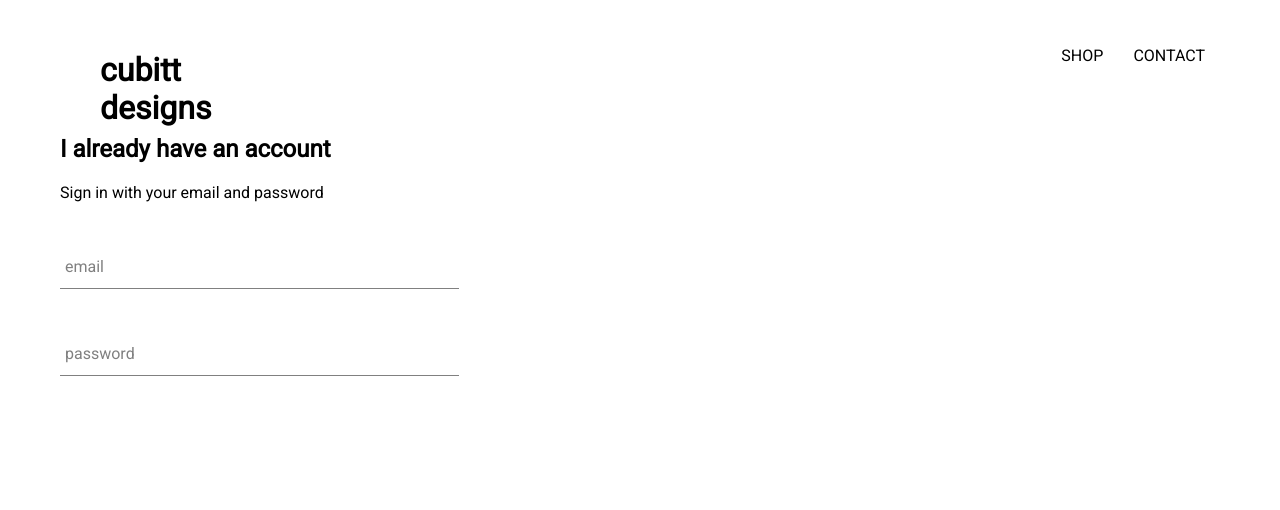
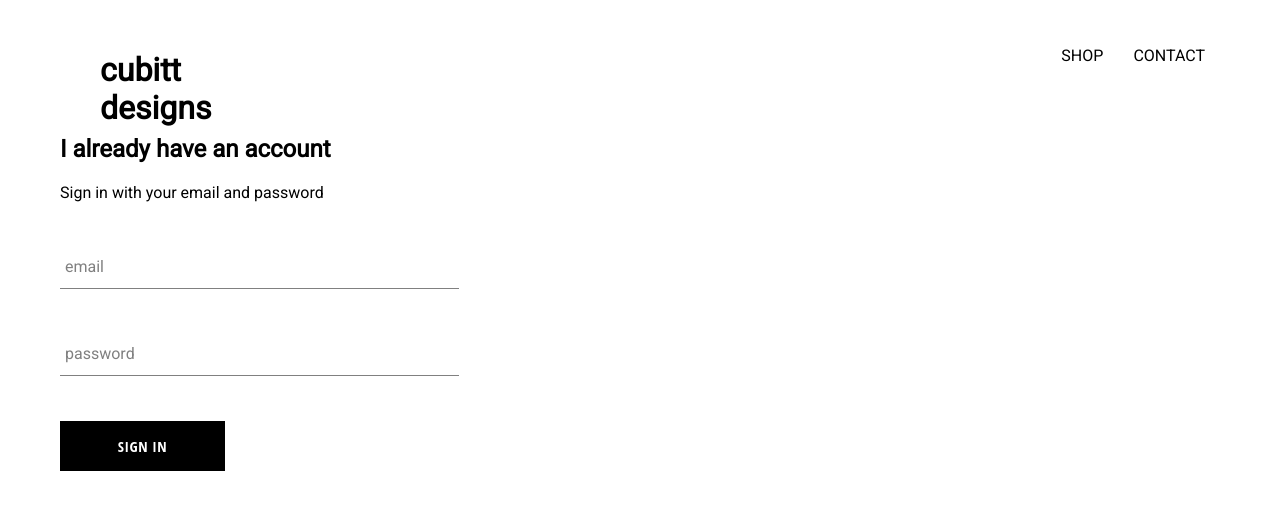
Before and after one commit to JebRichards/cubitt-designs, a React (Create React App) app: page /signin in a window 1280 px wide. Shown: the top 510 px of the page. Built offline with nearby package versions, Linux system fonts and the light colour scheme.

Commit message:
Added custom button component

```diff
--- /dev/null
+++ b/src/components/custom-button/custom-button.component.jsx
@@ -0,0 +1,11 @@
+import React from "react";
+
+import "./custom-button.styles.scss";
+
+const CustomButton = ({ children, ...otherProps }) => (
+  <button className="custom-button" {...otherProps}>
+    {children}
+  </button>
+);
+
+export default CustomButton;
--- /dev/null
+++ b/src/components/custom-button/custom-button.styles.scss
@@ -0,0 +1,22 @@
+.custom-button {
+    min-width: 165px;
+    width: auto;
+    height: 50px;
+    letter-spacing: 0.5px;
+    line-height: 50px;
+    padding: 0 35px 0 35px;
+    font-size: 15px;
+    background-color: black;
+    color: white;
+    text-transform: uppercase;
+    font-family: 'Open Sans Condensed';
+    font-weight: bolder;
+    border: none;
+    cursor: pointer;
+
+    &:hover {
+      background-color: white;
+      color: black;
+      border: 1px solid black;
+    }
+  }
--- a/src/components/sign-in/sign-in.component.jsx
+++ b/src/components/sign-in/sign-in.component.jsx
@@ -1,7 +1,7 @@
 import React from "react";
 
 import FormInput from "../form-input/form-input.component";
-//import CustomButton from "../custom-button/custom-button.component";
+import CustomButton from "../custom-button/custom-button.component";
 
 import "./sign-in.styles.scss";
 
@@ -50,6 +50,10 @@
             label="password"
             required
           />
+          <CustomButton type="submit" value="submit form">
+            {" "}
+            Sign In
+          </CustomButton>
         </form>
       </div>
     );
--- a/src/components/sign-in/sign-in.styles.scss
+++ b/src/components/sign-in/sign-in.styles.scss
@@ -3,3 +3,7 @@
     display: flex;
     flex-direction: column;
   }
+
+  .title {
+    margin: 10px 0;
+  }
```
